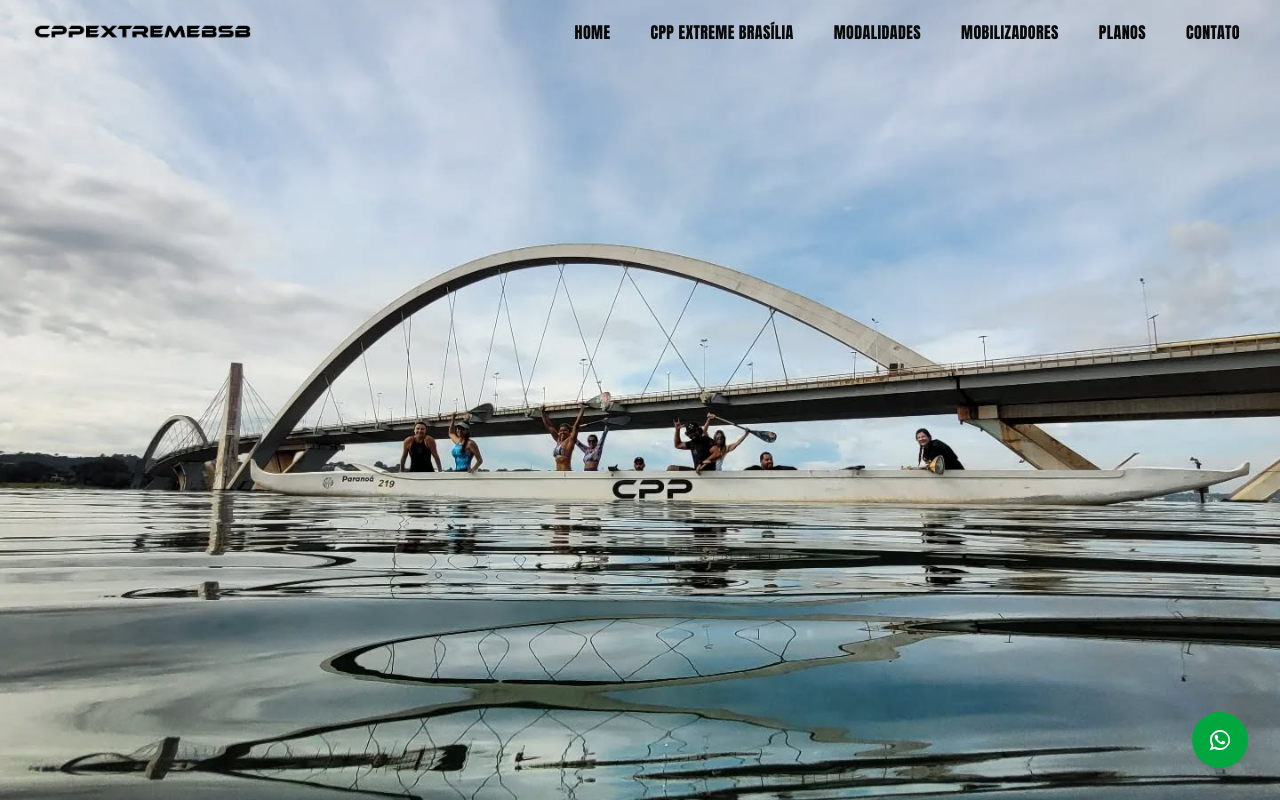
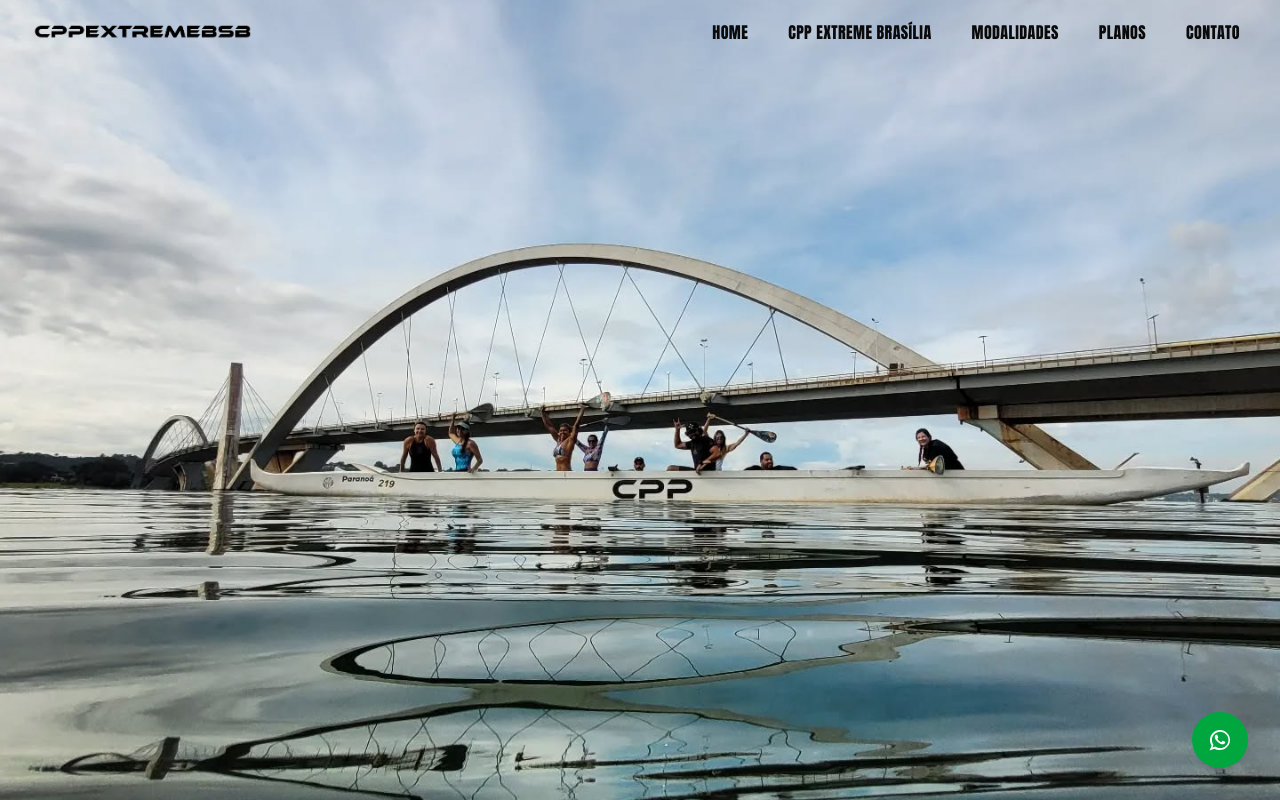
Before and after one commit to JesusVicken/cppextreme, a Next.js app in the folder cppextremebsb/: page / in a window 1280 px wide. Shown: the top 800 px of the page. Built offline with nearby package versions, Linux system fonts and the light colour scheme.

Commit message:
feat: ajuste de header

```diff
--- a/cppextremebsb/src/app/_components/header.tsx
+++ b/cppextremebsb/src/app/_components/header.tsx
@@ -1,14 +1,15 @@
 'use client'
 
-import { useState, useEffect } from 'react'
+import { useState, useEffect, useRef } from 'react'
 import Image from 'next/image'
 import { Menu, X } from 'lucide-react'
 import clsx from 'clsx'
-import { Button } from "@/components/ui/button"
+import { Button } from '@/components/ui/button'
 
 export default function Header() {
     const [isScrolled, setIsScrolled] = useState(false)
     const [menuOpen, setMenuOpen] = useState(false)
+    const menuRef = useRef<HTMLDivElement>(null)
 
     useEffect(() => {
         const handleScroll = () => setIsScrolled(window.scrollY > 10)
@@ -16,34 +17,56 @@
         return () => window.removeEventListener('scroll', handleScroll)
     }, [])
 
+    useEffect(() => {
+        const handleClickOutside = (e: MouseEvent) => {
+            if (menuRef.current && !menuRef.current.contains(e.target as Node)) {
+                setMenuOpen(false)
+            }
+        }
+        if (menuOpen) {
+            document.addEventListener('mousedown', handleClickOutside)
+        }
+        return () => document.removeEventListener('mousedown', handleClickOutside)
+    }, [menuOpen])
+
     const navItems = [
         { href: '/', label: 'Home' },
         { href: '#sobre', label: 'CPP Extreme Brasília' },
         { href: '#modalidades', label: 'Modalidades' },
-        { href: '#mobilizadores', label: 'Mobilizadores' },
         { href: '#planos', label: 'Planos' },
         { href: '#contato', label: 'Contato' },
     ]
 
     return (
-        <header className={clsx(
+        <header className="relative h-screen w-full">
+            {/* Imagem de fundo */}
+            <Image
+                src="/canoa1.jpg"
+                alt="Imagem da canoa"
+                fill
+                priority
+                className="absolute inset-0 object-cover object-center -z-10"
+            />
+
+            {/* Navbar fixa */}
+            <div
+                className={clsx(
                     'fixed top-0 left-0 w-full z-50 transition-all duration-300',
                     isScrolled ? 'bg-white/90 shadow-sm backdrop-blur-md' : 'bg-transparent'
-        )}>
+                )}
+            >
                 <div className="max-w-7xl mx-auto flex items-center justify-between px-4 sm:px-6 lg:px-8 py-3 md:py-4">
-                {/* Logo responsivo - maior no mobile */}
                     <a href="/" className="z-50">
                         <Image
                             src="/logo3.png"
                             alt="Logo CPP Extreme"
-                        width={300} // Aumentei um pouco a largura base
-                        height={192} // Mantenha a proporção (160/250 = 0.64 → 300*0.64 ≈ 192)
-                        className="object-contain w-52 md:w-48 lg:w-56 h-auto" // Maior no mobile (w-52), depois volta ao normal
+                            width={300}
+                            height={192}
+                            className="object-contain w-48 sm:w-52 md:w-48 lg:w-56 h-auto"
                             priority
                         />
                     </a>
 
-                {/* Restante do código permanece igual */}
                     <nav className="hidden md:flex items-center gap-4 lg:gap-6 font-heading text-sm lg:text-base font-medium tracking-wide uppercase">
                         {navItems.map(({ href, label }) => (
                             <a
@@ -61,33 +84,38 @@
                         size="icon"
                         className="md:hidden z-50 text-foreground hover:bg-transparent"
                         onClick={() => setMenuOpen(!menuOpen)}
-                    aria-label="Toggle menu"
+                        aria-label="Abrir menu mobile"
                     >
-                    {menuOpen ? (
-                        <X className="h-6 w-6" />
-                    ) : (
-                        <Menu className="h-6 w-6" />
-                    )}
+                        {menuOpen ? <X className="h-6 w-6" /> : <Menu className="h-6 w-6" />}
                     </Button>
                 </div>
+            </div>
 
-            <div className={clsx(
-                'md:hidden fixed inset-0 bg-background/95 backdrop-blur-sm z-40 transition-opacity duration-300',
-                menuOpen ? 'opacity-100 pointer-events-auto' : 'opacity-0 pointer-events-none'
-            )}>
-                <div className="flex flex-col items-center justify-center h-full gap-6 px-4 py-20">
+            {/* Menu Mobile em tela cheia */}
+            {menuOpen && (
+                <div className="fixed inset-0 z-[9999] bg-black/50 transition-opacity duration-300">
+                    <div
+                        ref={menuRef}
+                        className={clsx(
+                            'absolute top-0 right-0 h-full w-4/5 max-w-xs bg-background shadow-lg transform transition-transform duration-300 ease-in-out',
+                            menuOpen ? 'translate-x-0' : 'translate-x-full'
+                        )}
+                    >
+                        <div className="flex flex-col items-start p-6 gap-4">
                             {navItems.map(({ href, label }) => (
                                 <a
                                     key={href}
                                     href={href}
                                     onClick={() => setMenuOpen(false)}
-                            className="w-full text-center py-3 text-lg font-medium rounded-md hover:bg-accent/10 transition-colors"
+                                    className="w-full text-base font-medium py-2 px-3 rounded-md hover:bg-accent/10 transition-colors"
                                 >
                                     {label}
                                 </a>
                             ))}
                         </div>
                     </div>
+                </div>
+            )}
         </header>
     )
 }
--- a/cppextremebsb/src/app/layout.tsx
+++ b/cppextremebsb/src/app/layout.tsx
@@ -6,6 +6,8 @@
 import "./globals.css"
 import { AosInit } from "./_components/aos-init"
 import { ParallaxWrapper } from "./_components/ParallaxWrapper"
+import Header from "./_components/header"
+
 
 const geistSans = Geist({
   variable: "--font-geist-sans",
@@ -50,6 +52,7 @@
       <body
         className={`${geistSans.variable} ${geistMono.variable} ${inter.variable} ${anton.variable} antialiased`}
       >
+        <Header />
         <ParallaxWrapper>
           {children}
           <AosInit />
--- a/cppextremebsb/src/app/page.tsx
+++ b/cppextremebsb/src/app/page.tsx
@@ -8,27 +8,18 @@
 import { ParallaxWrapper } from "./_components/ParallaxWrapper"
 import FooterDev from "./_components/footer-dev"
 import WhatsappWrapper from "./_components/whatsapp-wrapper"
-import Header from "./_components/header"
-import Image from "next/image"
 
 export default function Home() {
   return (
     <main>
-      <Header />
-      {/* Conteúdo principal */}
-      <section className="relative h-screen">
-        <Image
-          src="/canoa1.jpg"
-          alt="Imagem da canoa"
-          fill
-          priority
-          className="object-cover object-center"
-        />
-      </section>
+      {/* Header agora contém a imagem de fundo da canoa */}
 
+
+      {/* Conteúdo abaixo do header */}
       <ParallaxWrapper>
         <Projects />
       </ParallaxWrapper>
+
       <Hero />
       <About />
 
```
Lines whose indentation alone changed are shown as unchanged.
